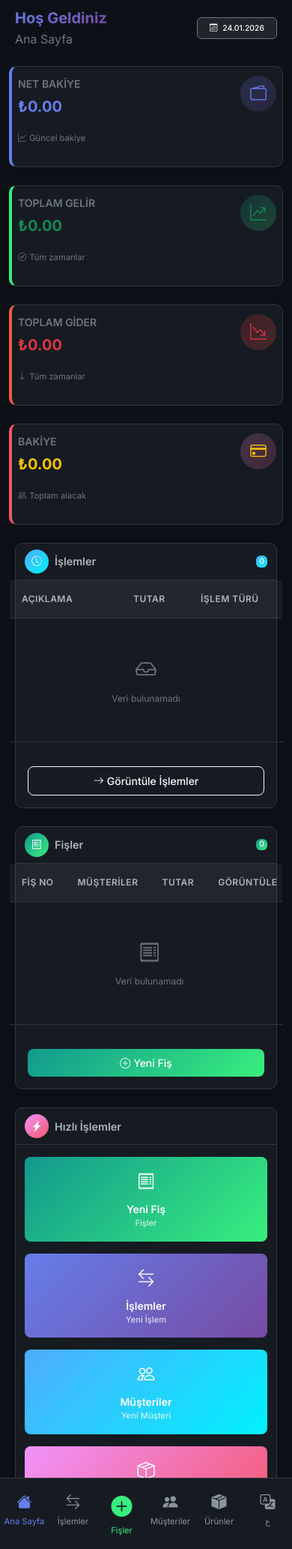
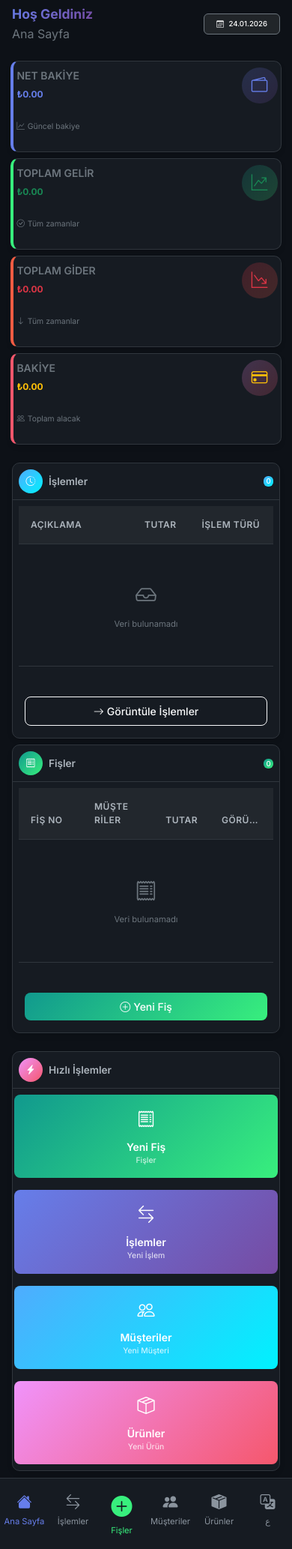
Before and after one commit to mahmutt44/muhasebe-pro, a Flask app: page / in a window 390 px wide. Shown: the part 56-2122 px from the top of the page at 75% size. Run offline with Flask 3, Linux system fonts and the light colour scheme; data that the repository does not hold is empty.

Commit message:
Mobil uyumluluk: Daha agresif CSS - tablo taşmasını engelle

```diff
--- a/templates/base.html
+++ b/templates/base.html
@@ -582,22 +582,46 @@
 
         @media (max-width: 575.98px) {
             main {
-                padding: 0.75rem 0.5rem;
+                padding: 0.5rem 0.25rem;
             }
 
+            /* Tablo taşmasını engelle */
             .table-responsive {
-                font-size: 0.75rem;
-                margin: 0 -0.5rem;
-                width: calc(100% + 1rem);
+                font-size: 0.7rem;
+                margin: 0;
+                width: 100%;
+                overflow-x: hidden;
             }
 
             .table {
                 margin-bottom: 0;
+                table-layout: fixed;
+                width: 100%;
             }
 
             .table td, .table th {
-                padding: 0.5rem 0.35rem;
-                font-size: 0.75rem;
+                padding: 0.4rem 0.2rem;
+                font-size: 0.7rem;
+                white-space: normal;
+                word-wrap: break-word;
+                overflow: hidden;
+                text-overflow: ellipsis;
+                max-width: 100px;
+            }
+
+            /* İsim sütunu daha geniş */
+            .table td:first-child, .table th:first-child {
+                max-width: 120px;
+            }
+
+            /* Tutar sütunu */
+            .table td:nth-last-child(2), .table th:nth-last-child(2) {
+                max-width: 70px;
+            }
+
+            /* İşlem butonları sütunu */
+            .table td:last-child, .table th:last-child {
+                max-width: 80px;
                 white-space: nowrap;
             }
 
@@ -606,19 +630,35 @@
                 display: none !important;
             }
 
+            /* Müşteri/ürün avatarlarını küçült */
+            .table .rounded-circle {
+                width: 24px !important;
+                height: 24px !important;
+                min-width: 24px;
+            }
+
+            .table .rounded-circle i {
+                font-size: 0.7rem !important;
+            }
+
             /* Mobilde işlem butonlarını küçült */
             .btn-group-sm .btn {
-                padding: 0.25rem 0.4rem;
-                font-size: 0.75rem;
+                padding: 0.2rem 0.3rem;
+                font-size: 0.65rem;
             }
 
             .btn-group-sm .btn i {
-                font-size: 0.8rem;
+                font-size: 0.7rem;
             }
 
             .badge {
-                font-size: 0.65rem;
-                padding: 0.25em 0.4em;
+                font-size: 0.6rem;
+                padding: 0.2em 0.35em;
+            }
+
+            /* Fiyat/tutar yazıları */
+            .fw-bold {
+                font-size: 0.75rem;
             }
 
             /* Stack buttons on very small screens */
@@ -629,41 +669,61 @@
 
             /* Kart başlıkları */
             .card-header {
-                padding: 0.5rem 0.75rem;
+                padding: 0.5rem 0.5rem;
+                font-size: 0.8rem;
+            }
+
+            .card-header h5, .card-header h6 {
                 font-size: 0.85rem;
             }
 
-            .card-header h5, .card-header h6 {
-                font-size: 0.9rem;
+            .card-body {
+                padding: 0.5rem !important;
             }
 
             /* İstatistik kartları */
             .col-xl-3.col-md-6, .col-lg-3.col-md-6 {
+                padding-left: 0.15rem;
+                padding-right: 0.15rem;
+            }
+
+            .col-xl-3.col-md-6 .card-body, .col-lg-3.col-md-6 .card-body {
+                padding: 0.5rem 0.25rem !important;
+            }
+
+            .col-xl-3.col-md-6 h4, .col-lg-3.col-md-6 h4 {
+                font-size: 1rem;
+            }
+
+            .col-xl-3.col-md-6 small, .col-lg-3.col-md-6 small {
+                font-size: 0.65rem;
+            }
+
+            /* Sayfa başlıkları */
+            h2.fw-bold {
+                font-size: 1.1rem;
+            }
+
+            /* Fiş detay sayfası */
+            .col-lg-8, .col-lg-4 {
                 padding-left: 0.25rem;
                 padding-right: 0.25rem;
             }
 
-            .col-xl-3.col-md-6 .card-body, .col-lg-3.col-md-6 .card-body {
-                padding: 0.75rem 0.5rem;
+            /* Arama kutusu */
+            .input-group {
+                flex-wrap: nowrap;
             }
 
-            .col-xl-3.col-md-6 h4, .col-lg-3.col-md-6 h4 {
-                font-size: 1.1rem;
+            .input-group .form-control {
+                font-size: 0.8rem;
+                padding: 0.4rem 0.5rem;
             }
 
-            .col-xl-3.col-md-6 small, .col-lg-3.col-md-6 small {
-                font-size: 0.7rem;
-            }
-
-            /* Sayfa başlıkları */
-            h2.fw-bold {
-                font-size: 1.25rem;
-            }
-
-            /* Fiş detay sayfası */
-            .col-lg-8, .col-lg-4 {
-                padding-left: 0.5rem;
-                padding-right: 0.5rem;
+            /* Row padding */
+            .row.g-4 {
+                --bs-gutter-x: 0.5rem;
+                --bs-gutter-y: 0.5rem;
             }
         }
 
```
